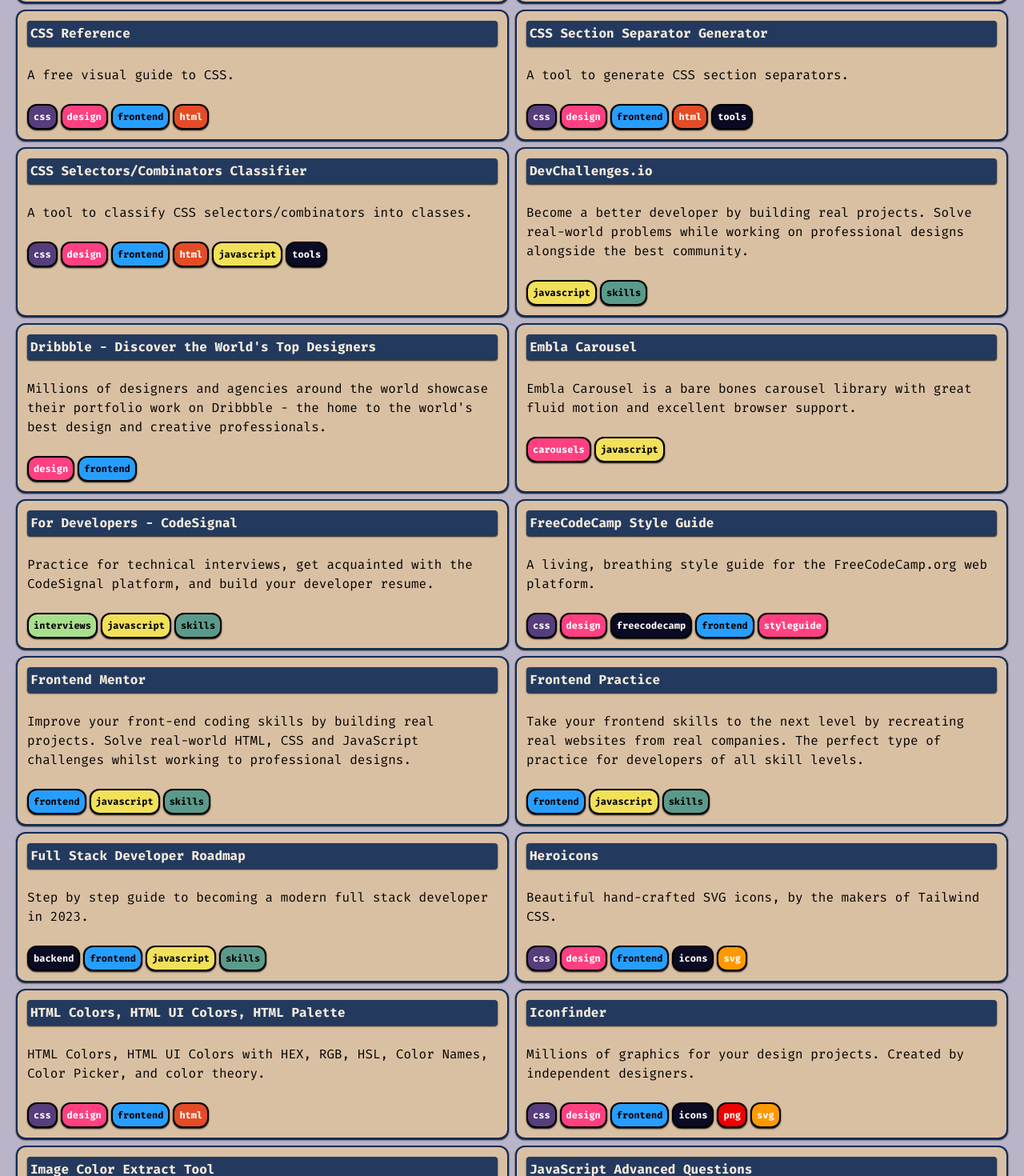
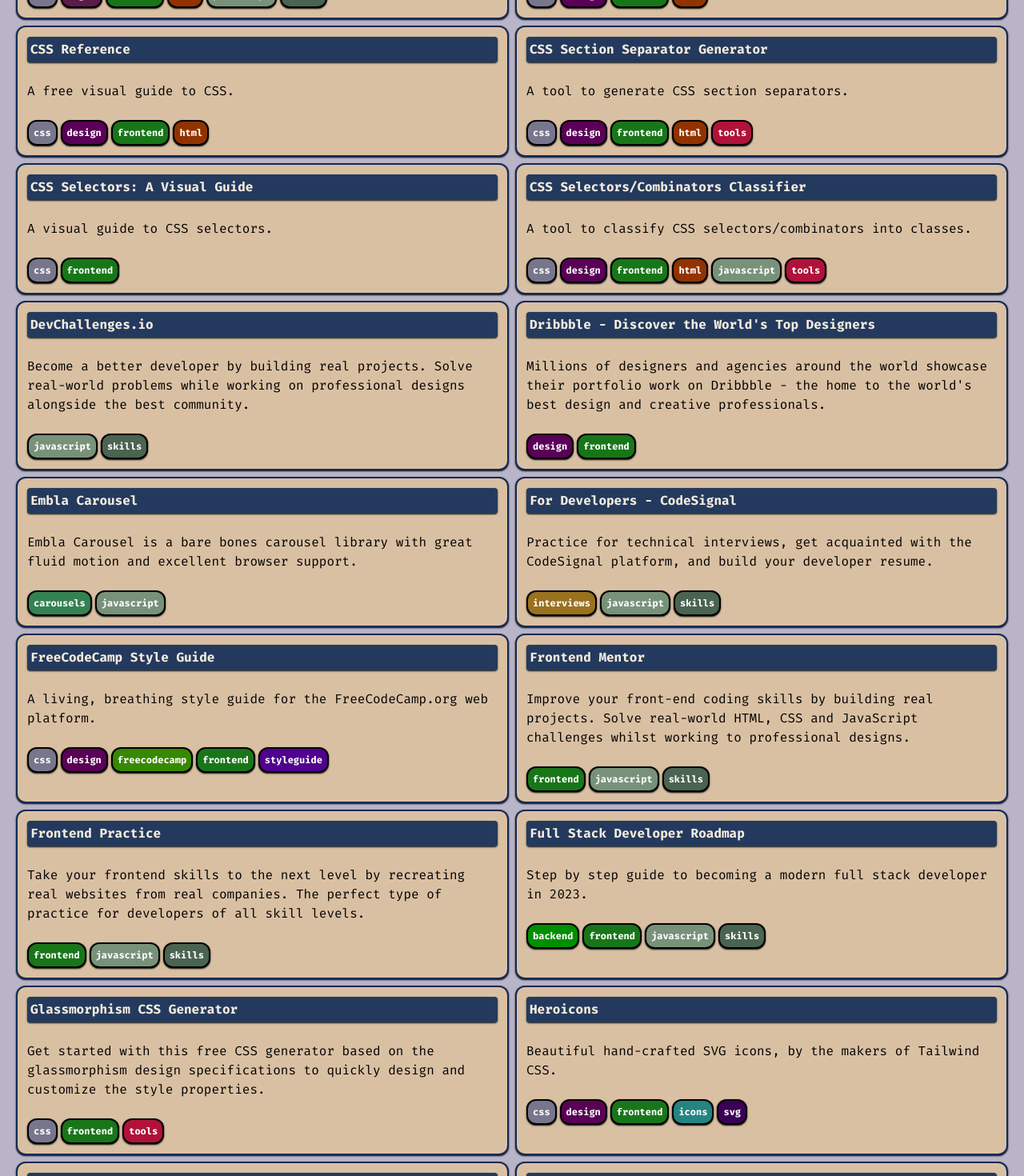
Before and after one commit to jamerrq/resources-app, a Next.js app: page / in a window 1280 px wide. Shown: the part 980-2450 px from the top of the page at 80% size. Built offline with nearby package versions, Linux system fonts and the light colour scheme.

Commit message:
[COLORS] no hardcoding to color tags, maybe some special ones later

```diff
--- a/package.json
+++ b/package.json
@@ -23,6 +23,7 @@
         "react-dom": "18.2.0",
         "react-icons": "^4.10.1",
         "react-modal": "^3.16.1",
+        "seedrandom": "^3.0.5",
         "standard": "17.1.0",
         "tailwindcss": "3.3.3"
     },
@@ -33,6 +34,7 @@
     },
     "devDependencies": {
         "@types/react-modal": "^3.16.0",
+        "@types/seedrandom": "^3.0.5",
         "@typescript-eslint/eslint-plugin": "^6.1.0",
         "eslint": "8.47.0",
         "eslint-config-standard-with-typescript": "^38.0.0",
--- a/src/components/card.tsx
+++ b/src/components/card.tsx
@@ -1,4 +1,4 @@
-import { tagsColor, tagsTextColor } from '../data/colors'
+import { tagsColor, tagsTextColor, generateRandomColorFromText } from '../data/colors'
 import type { Item } from '../types'
 
 export default function Card (item: Item, index: string): JSX.Element {
@@ -17,8 +17,9 @@
           item.tags?.sort().map((tag, index) => {
             return (
               <span key={index} style={{
-                backgroundColor: tagsColor[tag],
-                color: tagsTextColor[tag]
+                // backgroundColor: tagsColor[tag] ?? '#000',
+                backgroundColor: generateRandomColorFromText(tag),
+                color: "white"
               }} className="text-white font-bold p-1.5 text-xs rounded-xl border-2 border-black shadow-sm shadow-black">
                 {tag}
               </span>
--- a/src/data/colors.ts
+++ b/src/data/colors.ts
@@ -1,50 +1,14 @@
-export const tagsColor: Record<string, string> = {
-  html: '#e34c26',
-  css: '#563d7c',
-  javascript: '#f1e05a',
-  json: '#292929',
-  svg: '#ff9900',
-  google: '#4285f4',
-  png: '#ee0000',
-  design: '#ff4081',
-  styleguide: '#ff4081',
-  freecodecamp: '#0a0a23',
-  frontend: '#279EFF',
-  backend: '#0a0a23',
-  tools: '#0a0a23',
-  icons: '#0a0a23',
-  react: '#61dafb',
-  node: '#68a063',
-  fonts: '#0a0a23',
-  browser: '#0a0a23',
-  carousels: '#ff4081',
-  tailwind: '#06b6d4',
-  interviews: '#A8DF8E',
-  skills: '#5B9A8B',
-  compiler: '#79155B',
-  editor: '#614BC3',
-  ide: '#FFF3DA',
-  interpreter: '#33BBC5',
-  repl: '#96B6C5',
-  images: '#C70039',
-  python: '#FFC300',
-  sql: '#FF5733',
-  figma: '#F24E1E',
-  api: '#FFC300',
-  testing: '#C8E4B2'
+import seedrandom from 'seedrandom'
+
+export function generateRandomColorFromText (tagText: string): string {
+  const rng = seedrandom(tagText)
+  const r = Math.floor(rng() * 255)
+  const g = Math.floor(rng() * 255)
+  const b = Math.floor(rng() * 255)
+  // Now let's create a color string with enough contrast
+  // against white
+  if (r + g + b > 300) {
+    return `rgb(${r - 100},${g - 100},${b - 100})`
+  }
+  return `rgb(${r},${g},${b})`
 }
-
-export const tagsTextColor: Record<string, string> = {
-  javascript: '#000000',
-  google: '#000',
-  react: '#000',
-  tailwind: '#000',
-  interviews: '#000',
-  ide: '#000',
-  interpreter: '#000',
-  repl: '#000',
-  skills: '#000',
-  frontend: '#000',
-  api: '#000',
-  testing: '#000'
-}
--- a/src/data/data.json
+++ b/src/data/data.json
@@ -433,6 +433,42 @@
                 "interviews",
                 "skills"
             ]
+        },
+        {
+            "id": "63bd91d5-3d60-4fc8-a493-db24a870b524",
+            "name": "JavaScript Questions Blog",
+            "url": "https://iq.js.org/",
+            "description": "JavaScript Questions Blog is a collection of questions and posts can help you improve your JavaScript and Frontend development knowledge.",
+            "tags": [
+                "javascript",
+                "skills",
+                "frontend",
+                "blog",
+                "react",
+                "typescript",
+                "angular"
+            ]
+        },
+        {
+            "id": "7870a20f-0f13-40cf-a343-05cd5b995d25",
+            "url": "https://fffuel.co/css-selectors/",
+            "name": "CSS Selectors: A Visual Guide",
+            "description": "A visual guide to CSS selectors.",
+            "tags": [
+                "css",
+                "frontend"
+            ]
+        },
+        {
+            "id": "a16471f5-d813-49d6-aa03-be717bef61bb",
+            "name": "Glassmorphism CSS Generator",
+            "url": "https://ui.glass/generator/",
+            "description": "Get started with this free CSS generator based on the glassmorphism design specifications to quickly design and customize the style properties.",
+            "tags": [
+                "css",
+                "frontend",
+                "tools"
+            ]
         }
     ]
 }
```
Also changed, not shown: 1 other file (tests, documents, lock files or other folders).
